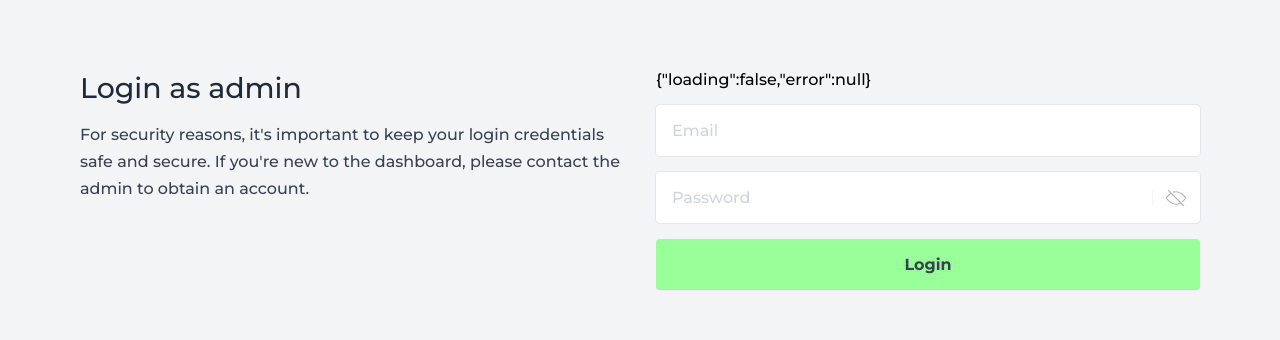
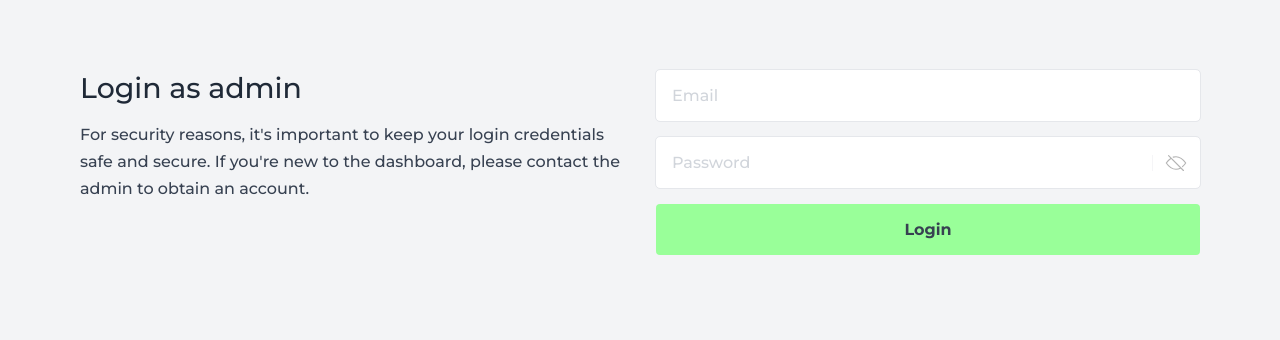
Before and after one commit to al-imam/lpi, a React (Vite) app: page /admin/login in a window 1280 px wide. Shown: the part 218-558 px from the top of the page. Built offline with nearby package versions, Linux system fonts and the light colour scheme; no server answers.

Commit message:
handle success state

```diff
--- a/src/pages/Login/Login.jsx
+++ b/src/pages/Login/Login.jsx
@@ -9,6 +9,7 @@ const init = {
   password: "",
   loading: false,
   error: null,
+  success: null,
 };
 
 function reducer(prevState, action) {
@@ -34,11 +35,17 @@ function reducer(prevState, action) {
         ...prevState,
         error: payload,
       };
+    case "success":
+      return {
+        ...prevState,
+        success: payload,
+      };
     case "reset":
       return {
         ...prevState,
         loading: true,
         error: null,
+        success: null,
       };
     default:
       throw new Error(`No action called ${type}`);
@@ -64,7 +71,7 @@ export default function Contact() {
 }
 
 function Form() {
-  const [{ email, password, loading, error }, dispatch] = useReducer(
+  const [{ email, password, loading, error, success }, dispatch] = useReducer(
     reducer,
     init
   );
@@ -82,6 +89,7 @@ function Form() {
     try {
       dispatch({ type: "reset" });
       await login(formData.email, formData.password);
+      dispatch({ type: "success", payload: "Login successful 😊" });
     } catch (error) {
       dispatch({ type: "error", payload: error.message });
       console.warn(error);
@@ -94,7 +102,13 @@ function Form() {
 
   return (
     <form className={classes.form} onSubmit={submit}>
-      {JSON.stringify({ uid: currentUser?.uid, loading, error })}
+      {success === null || (
+        <Alert
+          error={false}
+          text={success}
+          close={() => dispatch({ type: "reset" })}
+        />
+      )}
       <Input
         value={email}
         setValue={(value) => dispatch({ type: "email", payload: value })}
```
